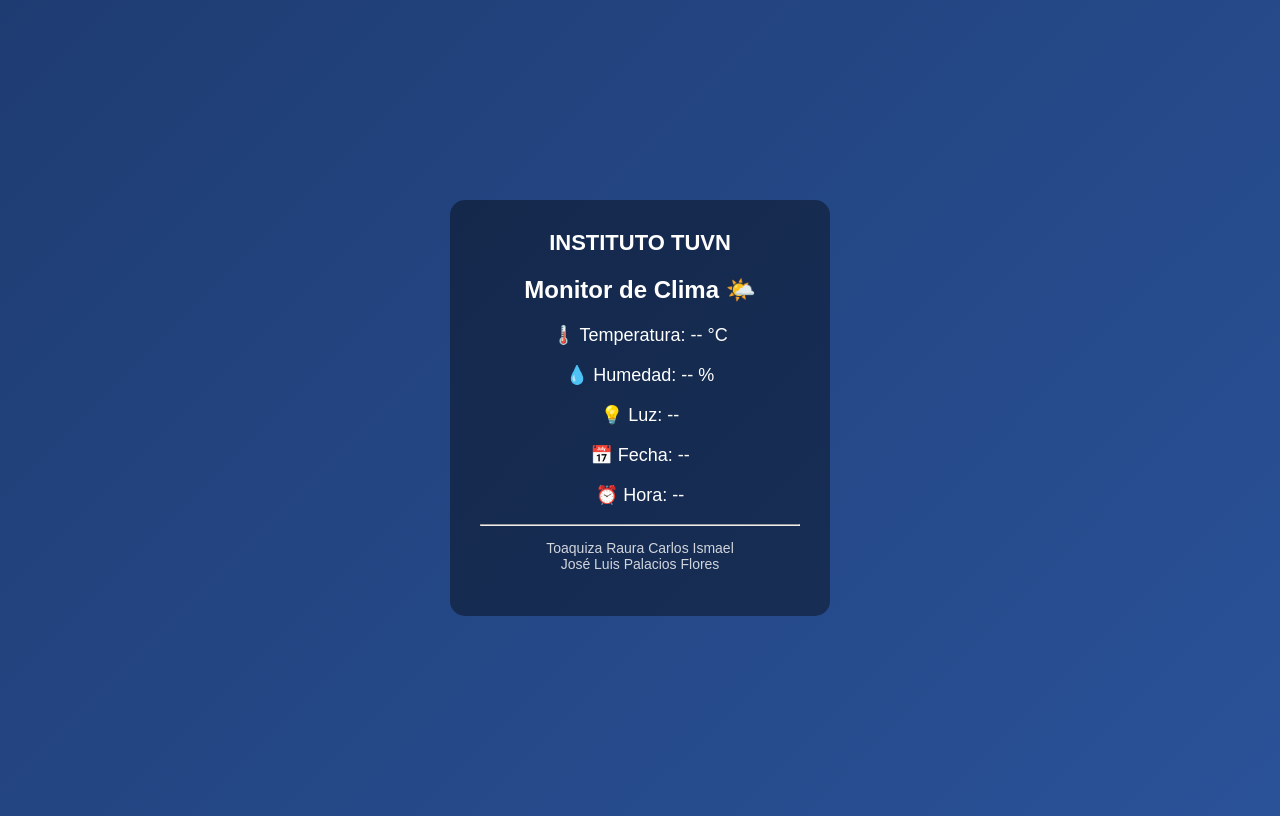
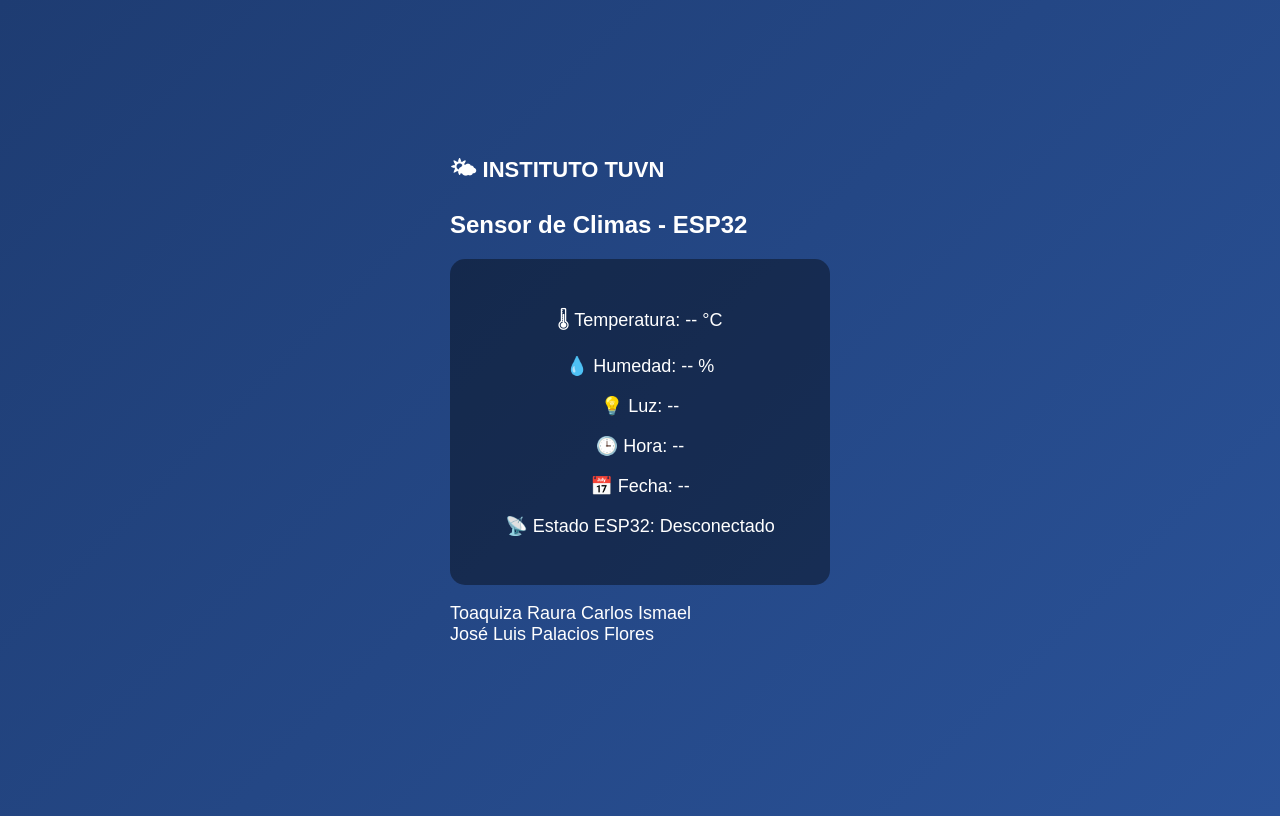
Before and after one commit to palaciosjosejcr/controldetemperaturaesp32.0, a plain HTML site: page index.html in a window 1280 px wide. Drawn offline with Linux system fonts and the light colour scheme; no server answers.

Commit message:
Update index.html

```diff
--- a/index.html
+++ b/index.html
@@ -4,29 +4,33 @@
   <meta charset="UTF-8">
   <title>INSTITUTO TUVN - Clima</title>
   <link rel="stylesheet" href="style.css">
-</head>
-<body>
-
-  <div class="card">
-    <h1>INSTITUTO TUVN</h1>
-    <h2>Monitor de Clima 🌤️</h2>
-
-    <p>🌡️ Temperatura: <span id="temp">--</span> °C</p>
-    <p>💧 Humedad: <span id="hum">--</span> %</p>
-    <p>💡 Luz: <span id="luz">--</span></p>
-    <p>📅 Fecha: <span id="fecha">--</span></p>
-    <p>⏰ Hora: <span id="hora">--</span></p>
-
-    <hr>
-    <p class="names">
-      Toaquiza Raura Carlos Ismael<br>
-      José Luis Palacios Flores
-    </p>
-  </div>
 
   <!-- Firebase -->
   <script src="https://www.gstatic.com/firebasejs/8.10.0/firebase-app.js"></script>
   <script src="https://www.gstatic.com/firebasejs/8.10.0/firebase-database.js"></script>
+</head>
+<body>
+
+  <div class="app">
+    <h1>🌤 INSTITUTO TUVN</h1>
+    <h2>Sensor de Climas - ESP32</h2>
+
+    <div class="card">
+      <p>🌡 Temperatura: <span id="temp">--</span> °C</p>
+      <p>💧 Humedad: <span id="hum">--</span> %</p>
+      <p>💡 Luz: <span id="luz">--</span></p>
+      <p>🕒 Hora: <span id="hora">--</span></p>
+      <p>📅 Fecha: <span id="fecha">--</span></p>
+      <p>📡 Estado ESP32: <span id="estado">Desconectado</span></p>
+    </div>
+
+    <footer>
+      <p>
+        Toaquiza Raura Carlos Ismael<br>
+        José Luis Palacios Flores
+      </p>
+    </footer>
+  </div>
 
   <script src="script.js"></script>
 </body>
```
